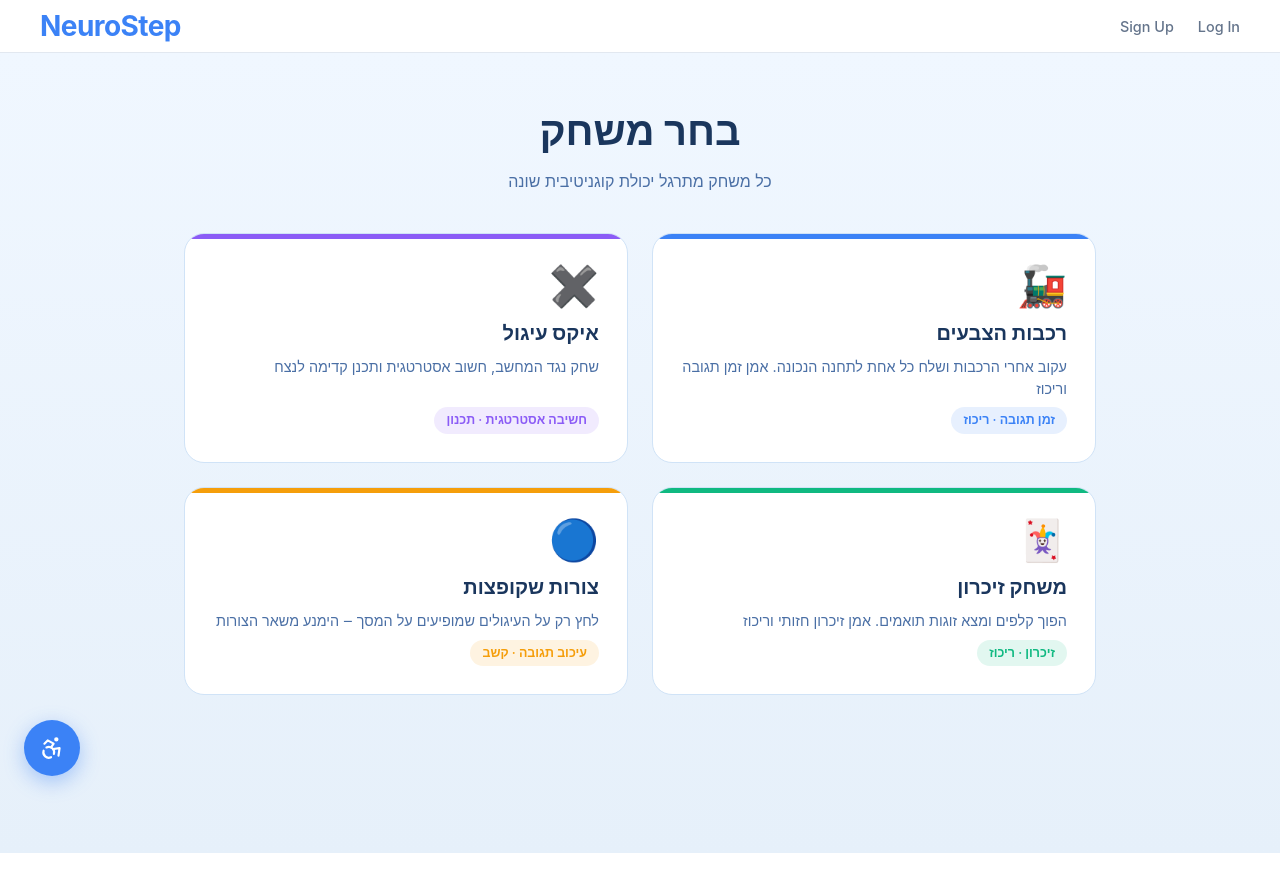
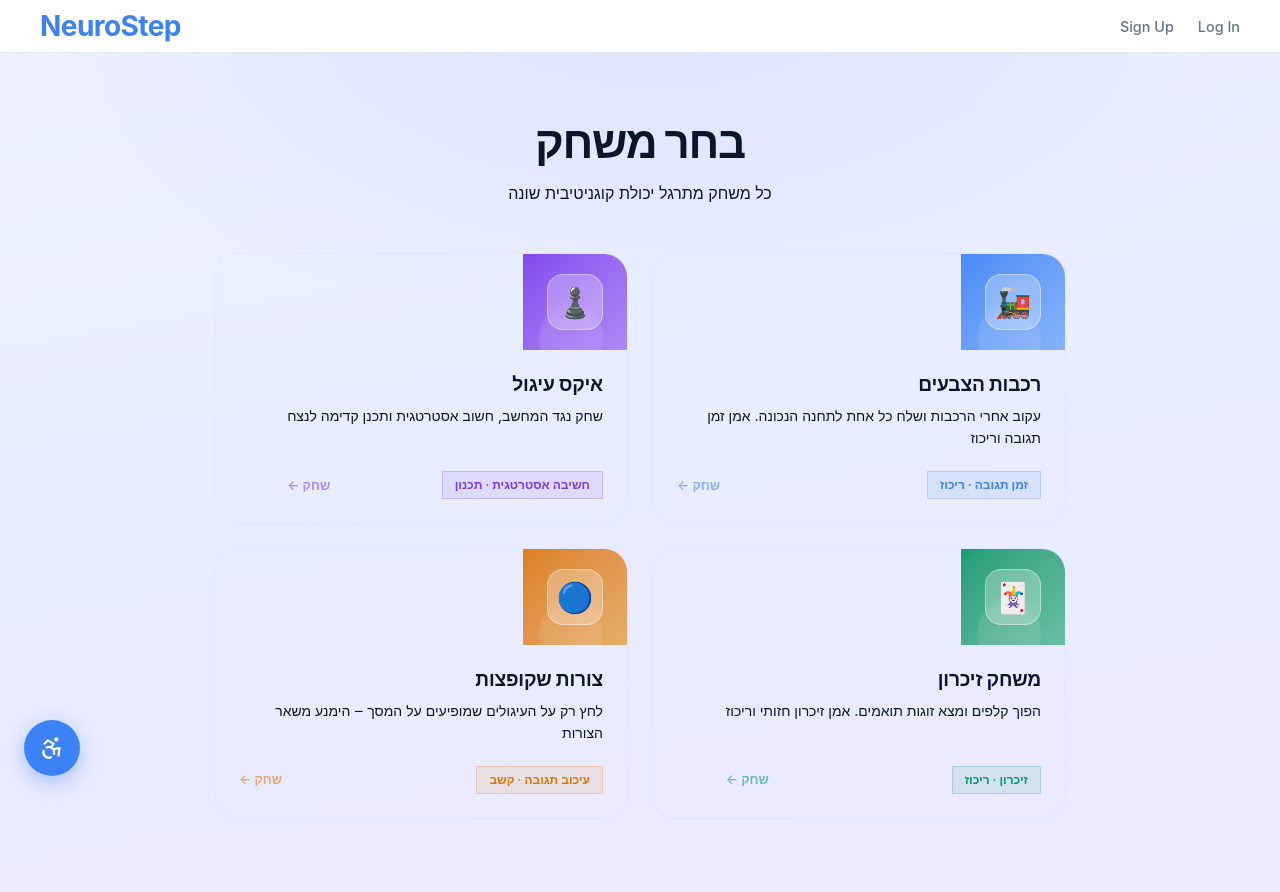
Before and after one commit to SagiAltaraz/NeuroStep, a React (Vite) app in the folder frontend/: page /games in a window 1280 px wide. Shown: the top 892 px of the page. Before the commit the page ends 853 px from the top, so only its background shows below. Built offline with nearby package versions, Linux system fonts and the light colour scheme; no server answers.

Commit message:
add page front

```diff
--- a/frontend/src/pages/games/GamesPage.css
+++ b/frontend/src/pages/games/GamesPage.css
@@ -1,26 +1,35 @@
+/* ============================================================
+   GAMES PAGE
+   Card-first layout. Each game card is a small product —
+   gradient header, emoji badge, description, focus tag.
+   ============================================================ */
+
 .games-page {
   min-height: 100vh;
-  background: linear-gradient(180deg, #f0f7ff 0%, #e6f0fa 100%);
+  background:
+    radial-gradient(ellipse 80% 60% at 50% -10%, rgba(99, 102, 241, 0.12) 0%, transparent 70%),
+    linear-gradient(170deg, #EEF2FF 0%, #E8EDFF 45%, #EDE9FE 100%);
 }
 
 .games-container {
-  max-width: 960px;
+  max-width: 900px;
   margin: 0 auto;
-  padding: 3rem 1.5rem 4rem;
+  padding: 3.5rem 1.5rem 5rem;
   text-align: center;
 }
 
 .games-title {
-  font-size: clamp(1.75rem, 4vw, 2.5rem);
-  font-weight: 700;
-  color: #1a365d;
-  margin-bottom: 0.5rem;
+  font-size: clamp(1.9rem, 4.5vw, 2.75rem);
+  font-weight: 800;
+  color: var(--clr-text);
+  margin: 0 0 0.4rem;
+  letter-spacing: -0.03em;
 }
 
 .games-subtitle {
   font-size: 1rem;
-  color: #4a6fa5;
-  margin-bottom: 2.5rem;
+  color: var(--clr-text-muted);
+  margin: 0 0 3rem;
 }
 
 /* ===== GRID ===== */
@@ -28,80 +37,165 @@
   display: grid;
   grid-template-columns: repeat(2, 1fr);
   gap: 1.5rem;
+  text-align: right;
 }
 
 /* ===== CARD ===== */
 .game-card {
   position: relative;
-  background: #fff;
-  border-radius: 20px;
-  padding: 2rem 1.75rem 1.75rem;
-  text-align: right;
-  border: 1px solid #d0e3f7;
+  background: var(--clr-surface);
+  border-radius: 24px;
+  overflow: hidden;
+  border: 1px solid rgba(224, 231, 255, 0.9);
   cursor: pointer;
-  overflow: hidden;
-  transition: transform 0.2s, box-shadow 0.2s, border-color 0.2s;
+  box-shadow: var(--shadow-sm);
+  transition: transform 0.22s ease, box-shadow 0.22s ease;
+  padding: 0;
   display: flex;
   flex-direction: column;
-  align-items: flex-start;
-  gap: 0.5rem;
+  text-align: right;
 }
 
 .game-card:hover {
-  transform: translateY(-5px);
-  box-shadow: 0 16px 32px rgba(0, 0, 0, 0.1);
-  border-color: var(--card-color);
+  transform: translateY(-7px);
+  box-shadow: 0 20px 48px var(--card-glow, rgba(37, 99, 235, 0.18));
+  border-color: color-mix(in srgb, var(--card-color) 30%, transparent);
 }
 
-/* colored top accent bar */
-.game-card-accent {
-  position: absolute;
-  top: 0;
-  right: 0;
-  left: 0;
-  height: 5px;
-  background: var(--card-color);
-  border-radius: 20px 20px 0 0;
+/* ===== CARD GRADIENT HEADER ===== */
+.game-card-header {
+  position: relative;
+  height: 96px;
+  padding: 0 1.5rem;
+  display: flex;
+  align-items: center;
+  overflow: hidden;
 }
 
-.game-icon {
-  font-size: 2.5rem;
-  line-height: 1;
-  margin-bottom: 0.25rem;
+.game-card-header-bg {
+  position: absolute;
+  inset: 0;
+  background: linear-gradient(
+    135deg,
+    var(--card-color) 0%,
+    color-mix(in srgb, var(--card-color) 65%, #fff) 100%
+  );
+  opacity: 0.92;
+}
+
+/* Decorative circle in top-left corner */
+.game-card-header::before {
+  content: '';
+  position: absolute;
+  top: -28px;
+  left: -28px;
+  width: 110px;
+  height: 110px;
+  border-radius: 50%;
+  background: rgba(255, 255, 255, 0.14);
+  pointer-events: none;
+}
+
+/* Smaller circle bottom-right */
+.game-card-header::after {
+  content: '';
+  position: absolute;
+  bottom: -20px;
+  right: 1.5rem;
+  width: 64px;
+  height: 64px;
+  border-radius: 50%;
+  background: rgba(255, 255, 255, 0.1);
+  pointer-events: none;
+}
+
+.game-emoji-wrap {
+  position: relative;
+  z-index: 1;
+  width: 56px;
+  height: 56px;
+  border-radius: 16px;
+  background: rgba(255, 255, 255, 0.28);
+  border: 1.5px solid rgba(255, 255, 255, 0.4);
+  display: flex;
+  align-items: center;
+  justify-content: center;
+  font-size: 1.85rem;
+  backdrop-filter: blur(4px);
+  flex-shrink: 0;
+}
+
+/* ===== CARD BODY ===== */
+.game-card-body {
+  padding: 1.25rem 1.5rem 1.5rem;
+  display: flex;
+  flex-direction: column;
+  flex: 1;
+  gap: 0.35rem;
 }
 
 .game-name {
-  font-size: 1.25rem;
+  font-size: 1.2rem;
   font-weight: 700;
-  color: #1a365d;
+  color: var(--clr-text);
   margin: 0;
+  letter-spacing: -0.01em;
 }
 
 .game-desc {
-  font-size: 0.9rem;
-  color: #4a6fa5;
-  line-height: 1.5;
+  font-size: 0.875rem;
+  color: var(--clr-text-muted);
+  line-height: 1.6;
   margin: 0;
+  flex: 1;
+}
+
+/* ===== CARD FOOTER ===== */
+.game-card-footer {
+  display: flex;
+  align-items: center;
+  justify-content: space-between;
+  margin-top: 1rem;
 }
 
 .game-focus {
-  margin-top: auto;
-  display: inline-block;
-  font-size: 0.78rem;
+  display: inline-flex;
+  align-items: center;
+  font-size: 0.75rem;
   font-weight: 600;
   color: var(--card-color);
-  background: color-mix(in srgb, var(--card-color) 12%, transparent);
+  background: color-mix(in srgb, var(--card-color) 10%, transparent);
+  border: 1px solid color-mix(in srgb, var(--card-color) 22%, transparent);
   padding: 0.25rem 0.75rem;
-  border-radius: 50px;
+  border-radius: var(--radius-pill);
+  white-space: nowrap;
+}
+
+.game-play-cue {
+  font-size: 0.8rem;
+  font-weight: 600;
+  color: var(--card-color);
+  opacity: 0.55;
+  transition: opacity var(--ease), transform var(--ease);
+  white-space: nowrap;
+}
+
+.game-card:hover .game-play-cue {
+  opacity: 1;
+  transform: translateX(-4px);
 }
 
 /* ===== RESPONSIVE ===== */
-@media (max-width: 600px) {
+@media (max-width: 620px) {
   .games-grid {
     grid-template-columns: 1fr;
   }
 
-  .game-card {
-    padding: 1.5rem 1.25rem;
+  .games-container {
+    padding: 2.5rem 1rem 4rem;
+  }
+
+  .game-card-header {
+    height: 80px;
   }
 }
--- a/frontend/src/pages/games/GamesPage.tsx
+++ b/frontend/src/pages/games/GamesPage.tsx
@@ -8,16 +8,18 @@ const games = [
     icon: '🚂',
     description: 'עקוב אחרי הרכבות ושלח כל אחת לתחנה הנכונה. אמן זמן תגובה וריכוז',
     focus: 'זמן תגובה · ריכוז',
-    color: '#3b82f6',
+    color: '#3B82F6',
+    glow: 'rgba(59, 130, 246, 0.22)',
     route: '/games/colorTracking',
   },
   {
     id: 'ticTacToe',
     name: 'איקס עיגול',
-    icon: '✖️',
+    icon: '♟️',
     description: 'שחק נגד המחשב, חשוב אסטרטגית ותכנן קדימה לנצח',
     focus: 'חשיבה אסטרטגית · תכנון',
-    color: '#8b5cf6',
+    color: '#7C3AED',
+    glow: 'rgba(124, 58, 237, 0.22)',
     route: '/games/ticTacToe',
   },
   {
@@ -26,7 +28,8 @@ const games = [
     icon: '🃏',
     description: 'הפוך קלפים ומצא זוגות תואמים. אמן זיכרון חזותי וריכוז',
     focus: 'זיכרון · ריכוז',
-    color: '#10b981',
+    color: '#059669',
+    glow: 'rgba(5, 150, 105, 0.22)',
     route: '/games/memory',
   },
   {
@@ -35,7 +38,8 @@ const games = [
     icon: '🔵',
     description: 'לחץ רק על העיגולים שמופיעים על המסך ‒ הימנע משאר הצורות',
     focus: 'עיכוב תגובה · קשב',
-    color: '#f59e0b',
+    color: '#D97706',
+    glow: 'rgba(217, 119, 6, 0.22)',
     route: '/games/shapesClick',
   },
 ];
@@ -55,13 +59,27 @@ export default function GamesPage() {
               key={game.id}
               className="game-card"
               onClick={() => navigate(game.route)}
-              style={{ '--card-color': game.color } as React.CSSProperties}
+              style={{
+                '--card-color': game.color,
+                '--card-glow':  game.glow,
+              } as React.CSSProperties}
             >
-              <div className="game-card-accent" />
-              <span className="game-icon">{game.icon}</span>
-              <h2 className="game-name">{game.name}</h2>
-              <p className="game-desc">{game.description}</p>
-              <span className="game-focus">{game.focus}</span>
+              <div className="game-card-header">
+                <div className="game-card-header-bg" />
+                <div className="game-emoji-wrap">
+                  <span>{game.icon}</span>
+                </div>
+              </div>
+
+              <div className="game-card-body">
+                <h2 className="game-name">{game.name}</h2>
+                <p className="game-desc">{game.description}</p>
+
+                <div className="game-card-footer">
+                  <span className="game-focus">{game.focus}</span>
+                  <span className="game-play-cue">שחק ←</span>
+                </div>
+              </div>
             </button>
           ))}
         </div>
```
